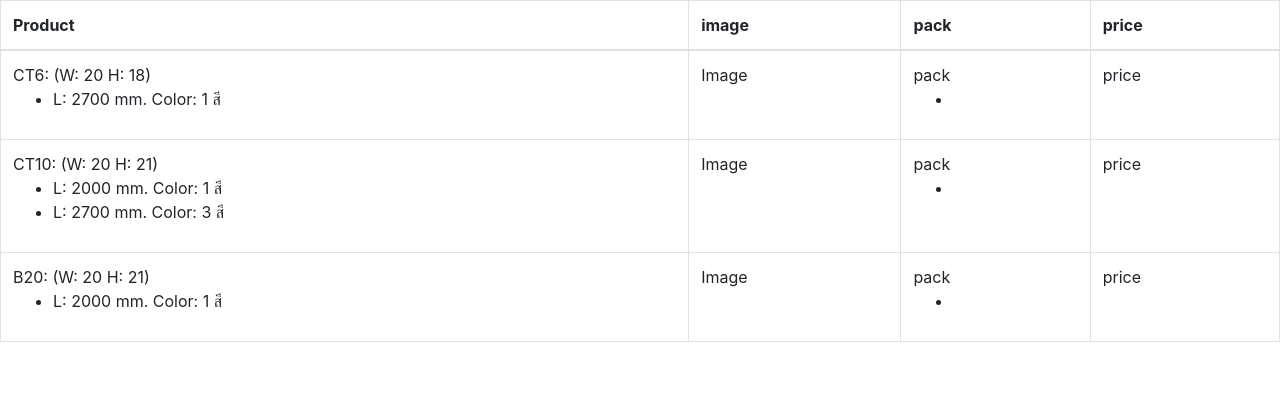
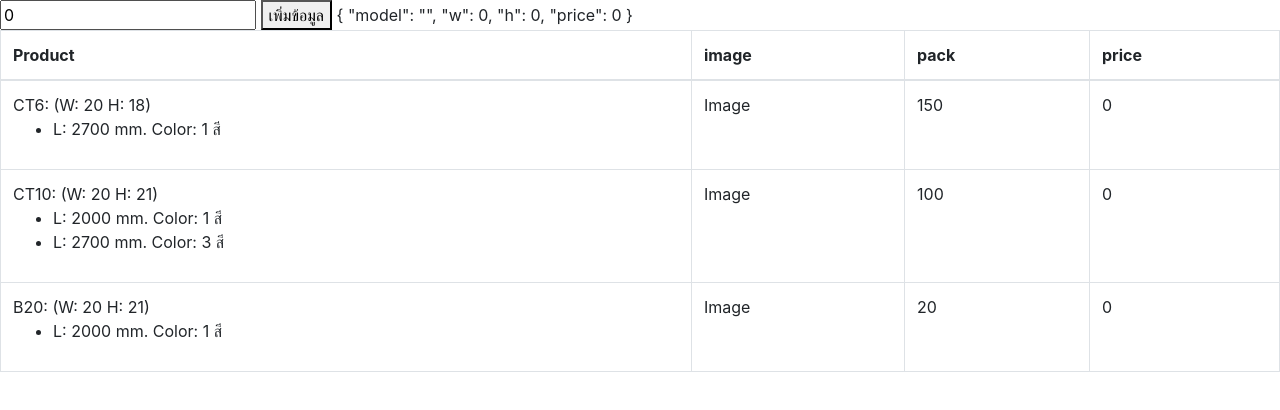
Before and after one commit to warika/information, a plain HTML site: page brochour/template.html in a window 1280 px wide. Drawn offline with nearby package versions, Linux system fonts and the light colour scheme.

Commit message:
update 14.8.61

```diff
--- a/brochour/template.html
+++ b/brochour/template.html
@@ -10,6 +10,9 @@
   </head>
   <body>
       <div id="app1">
+        <input v-model.number="formData.price">
+        <button @click="changePrice">เพิ่มข้อมูล</button>
+        {{ formData }}
         <table class="table table-bordered">
           <thead>
             <tr>
@@ -20,7 +23,7 @@
             </tr>
           </thead>
           <tbody>
-            <tr v-for="data in productsMapped" >
+            <tr v-for="data in productsMapped"  >
               <td>
                 {{data.product.model}}: (W: {{data.product.w}} H: {{data.product.h}})
                 <ul>
@@ -35,16 +38,11 @@
               </td>
 
               <td>
-                pack
-                <ul>
-                  <li >
-
-                  </li>
-                </ul>
+                {{data.product.pack}}
               </td>
 
-              <td>
-                price
+              <td @click="hello(data)">
+                {{data.product.price}}
               </td>
 
           </tr>
@@ -71,15 +69,14 @@ new Vue({
       'CT10/W101/2.0'
     ],
     sizes:[
-      {model: "CT6", w:20, h:18},
-      {model: "CT10", w:20, h:21},
-      {model: "B20", w:20, h:21}
+      {model: "CT6", w:20, h:18, pack:150, price:0},
+      {model: "CT10", w:20, h:21, pack:100,  price:0},
+      {model: "B20", w:20, h:21, pack:20,  price:0}
     ],
+
     formData: {
-      product: '', pack: 0, price: 0
-    },
-    price: '',
-    pack: ''
+      model: '', w: 0, h: 0, price:0
+    }
    },
   computed: {
     productsData () {
@@ -173,8 +170,17 @@ new Vue({
     }
   },
   methods: {
-  },
-  created() {
-  },
+    hello(warika){
+      this.formData.price = warika.product.price
+      this.formData.model = warika.product.model
+      console.log(warika);
+    },
+    changePrice() {
+      let size = this.sizes.find( v => {
+        return v.model === this.formData.model
+      })
+      size.price = this.formData.price
+    }
+  }
 });
 </script>
```
